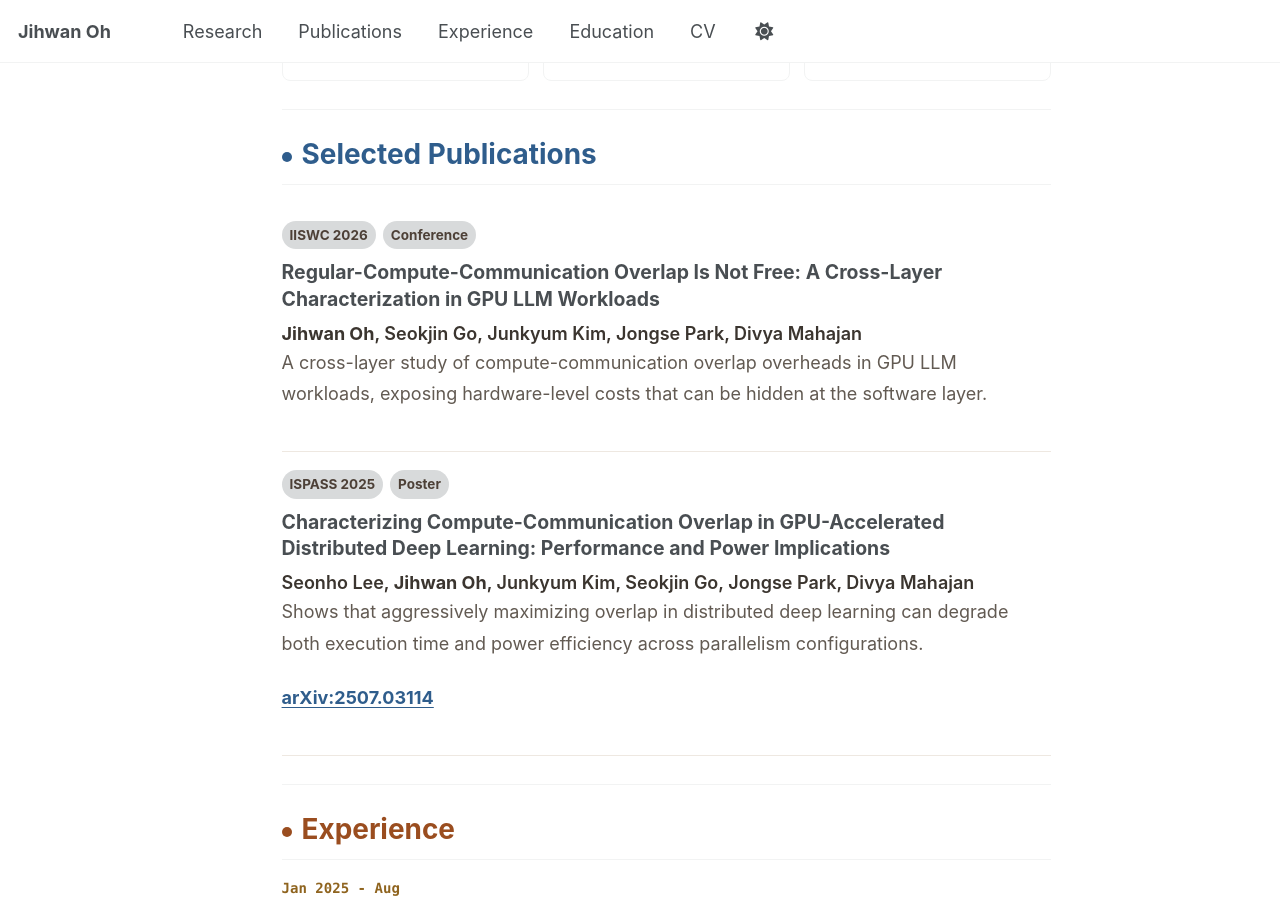
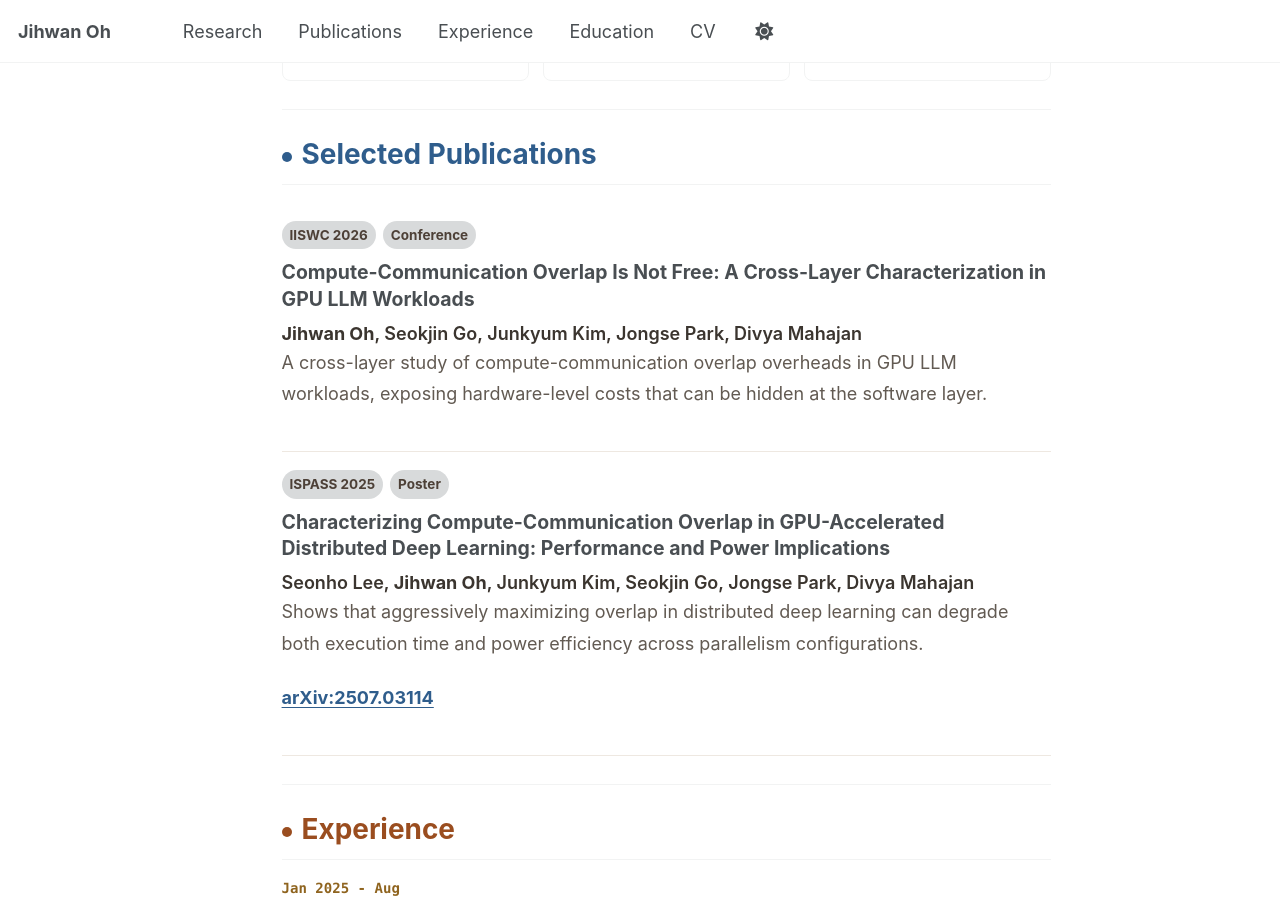
Before and after one commit to jihwan01/jihwan01.github.io, a Jekyll site: the page built from _pages/about.md, in a window 1280 px wide and 900 px high, scrolled down 1412 px. Built offline with Jekyll 4.4.1, drawn with Linux system fonts in a browser that asks for light colours; a script that is not in the unit is left out.

Commit message:
Update IISWC paper title

```diff
--- a/_pages/about.md
+++ b/_pages/about.md
@@ -533,7 +533,7 @@ redirect_from:
     <h2>Selected Publications</h2>
     <article class="jo-publication">
       <div class="jo-pub-meta"><span>IISWC 2026</span><span>Conference</span></div>
-      <h3>Regular-Compute-Communication Overlap Is Not Free: A Cross-Layer Characterization in GPU LLM Workloads</h3>
+      <h3>Compute-Communication Overlap Is Not Free: A Cross-Layer Characterization in GPU LLM Workloads</h3>
       <p class="jo-authors"><strong>Jihwan Oh</strong>, Seokjin Go, Junkyum Kim, Jongse Park, Divya Mahajan</p>
       <p class="jo-copy">A cross-layer study of compute-communication overlap overheads in GPU LLM workloads, exposing hardware-level costs that can be hidden at the software layer.</p>
     </article>
--- a/_pages/publications.html
+++ b/_pages/publications.html
@@ -15,7 +15,7 @@ author_profile: false
 <h2>Conference Papers</h2>
 
 <p>
-  <strong>Regular-Compute-Communication Overlap Is Not Free: A Cross-Layer Characterization in GPU LLM Workloads</strong><br>
+  <strong>Compute-Communication Overlap Is Not Free: A Cross-Layer Characterization in GPU LLM Workloads</strong><br>
   <strong>Jihwan Oh</strong>, Seokjin Go, Junkyum Kim, Jongse Park, Divya Mahajan<br>
   IEEE International Symposium on Workload Characterization (IISWC), 2026. Accepted.
 </p>
```
